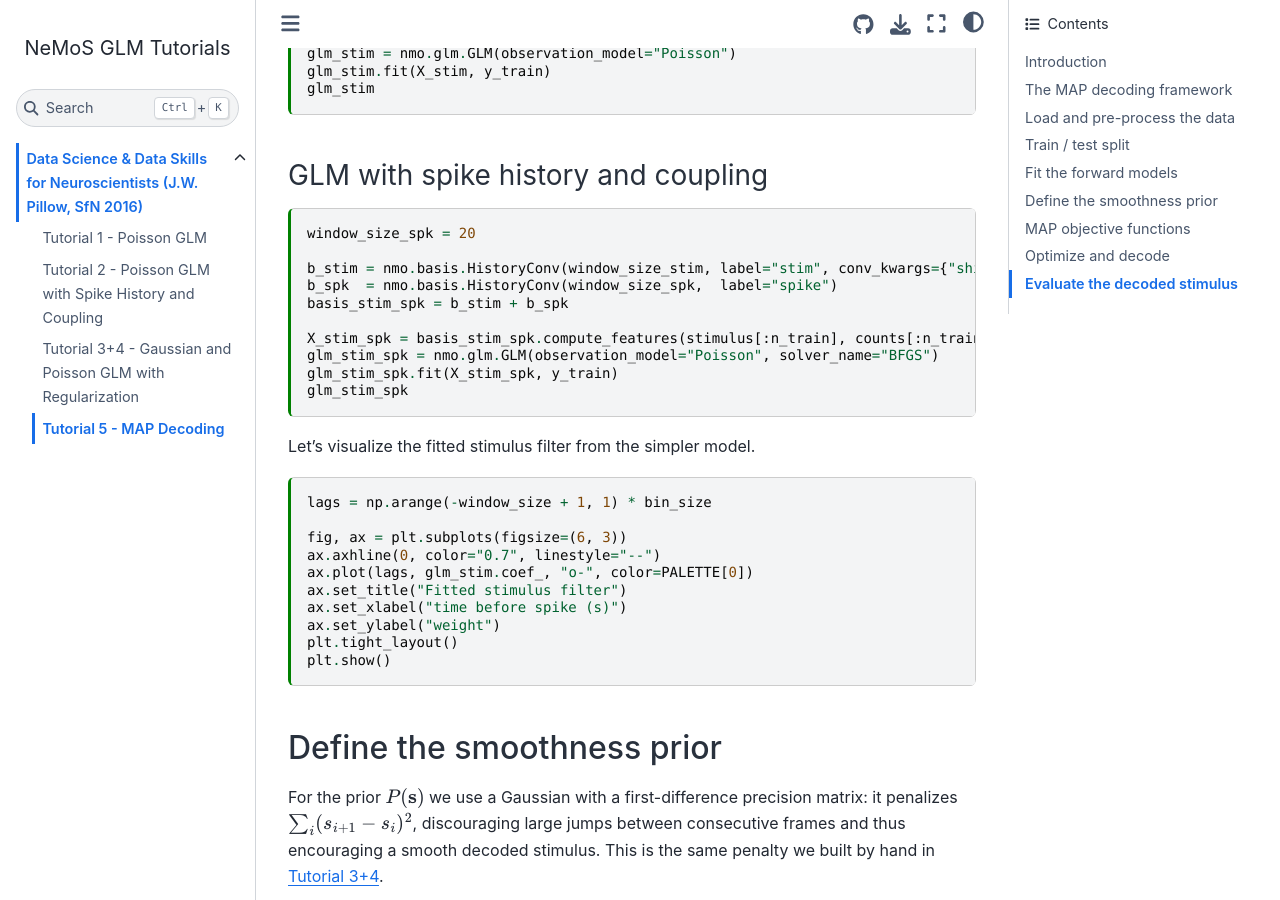
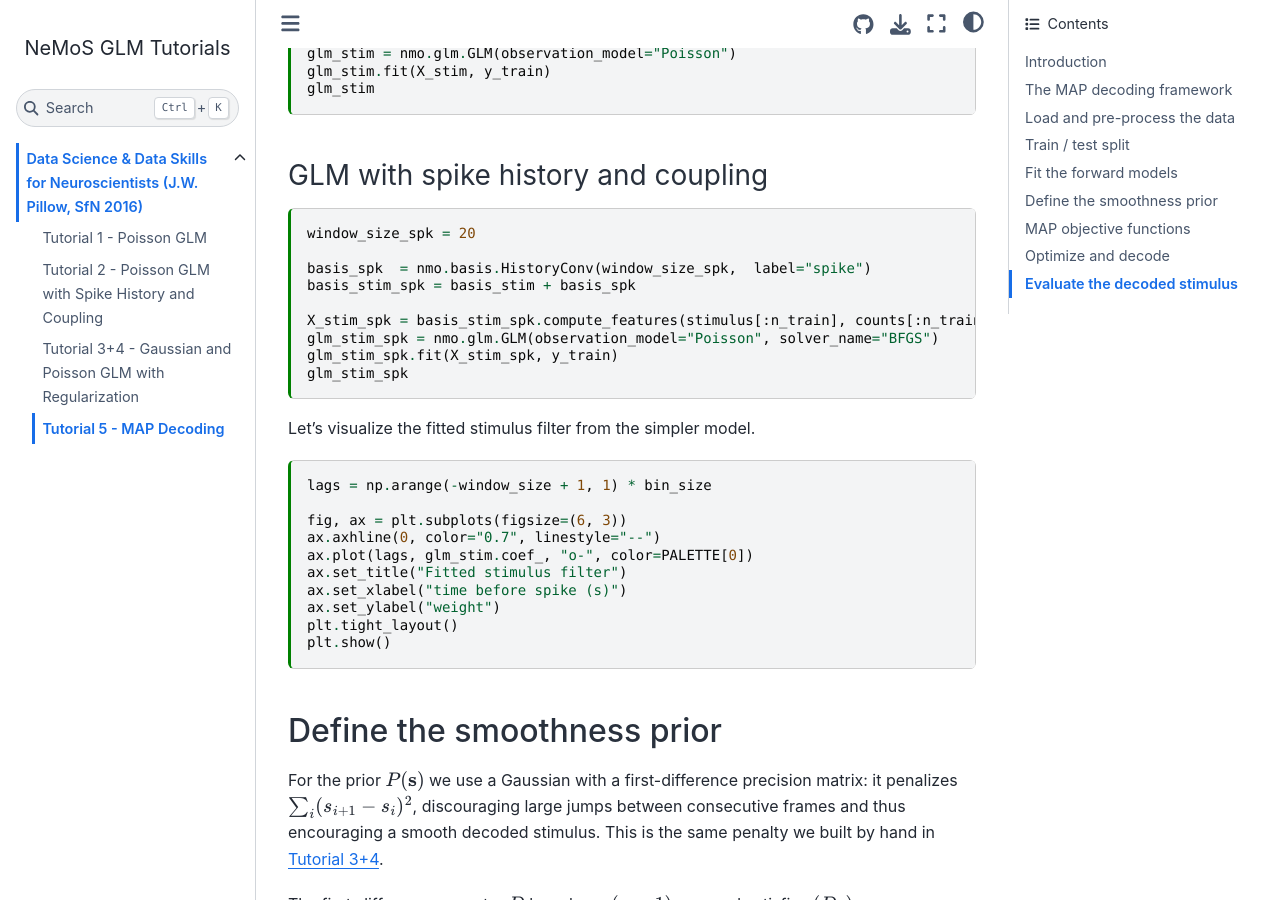
Before and after one commit to BalzaniEdoardo/nemos_glm_tutorials, a Sphinx documentation site: the page built from docs/tutorials/Sfn-2016-tutorial-GLMs/05_decoding.md, in a window 1280 px wide and 900 px high, scrolled down 3464 px. Built offline with Sphinx 7.4.7 and the Sphinx Book theme 1.1.4, drawn with Linux system fonts in a browser that asks for light colours.

Commit message:
Update 05_decoding.md

````diff
--- a/docs/tutorials/Sfn-2016-tutorial-GLMs/05_decoding.md
+++ b/docs/tutorials/Sfn-2016-tutorial-GLMs/05_decoding.md
@@ -153,9 +153,8 @@ glm_stim
 ```{code-cell} ipython3
 window_size_spk = 20
 
-b_stim = nmo.basis.HistoryConv(window_size_stim, label="stim", conv_kwargs={"shift": False})
-b_spk  = nmo.basis.HistoryConv(window_size_spk,  label="spike")
-basis_stim_spk = b_stim + b_spk
+basis_spk  = nmo.basis.HistoryConv(window_size_spk,  label="spike")
+basis_stim_spk = basis_stim + basis_spk
 
 X_stim_spk = basis_stim_spk.compute_features(stimulus[:n_train], counts[:n_train])
 glm_stim_spk = nmo.glm.GLM(observation_model="Poisson", solver_name="BFGS")
````
